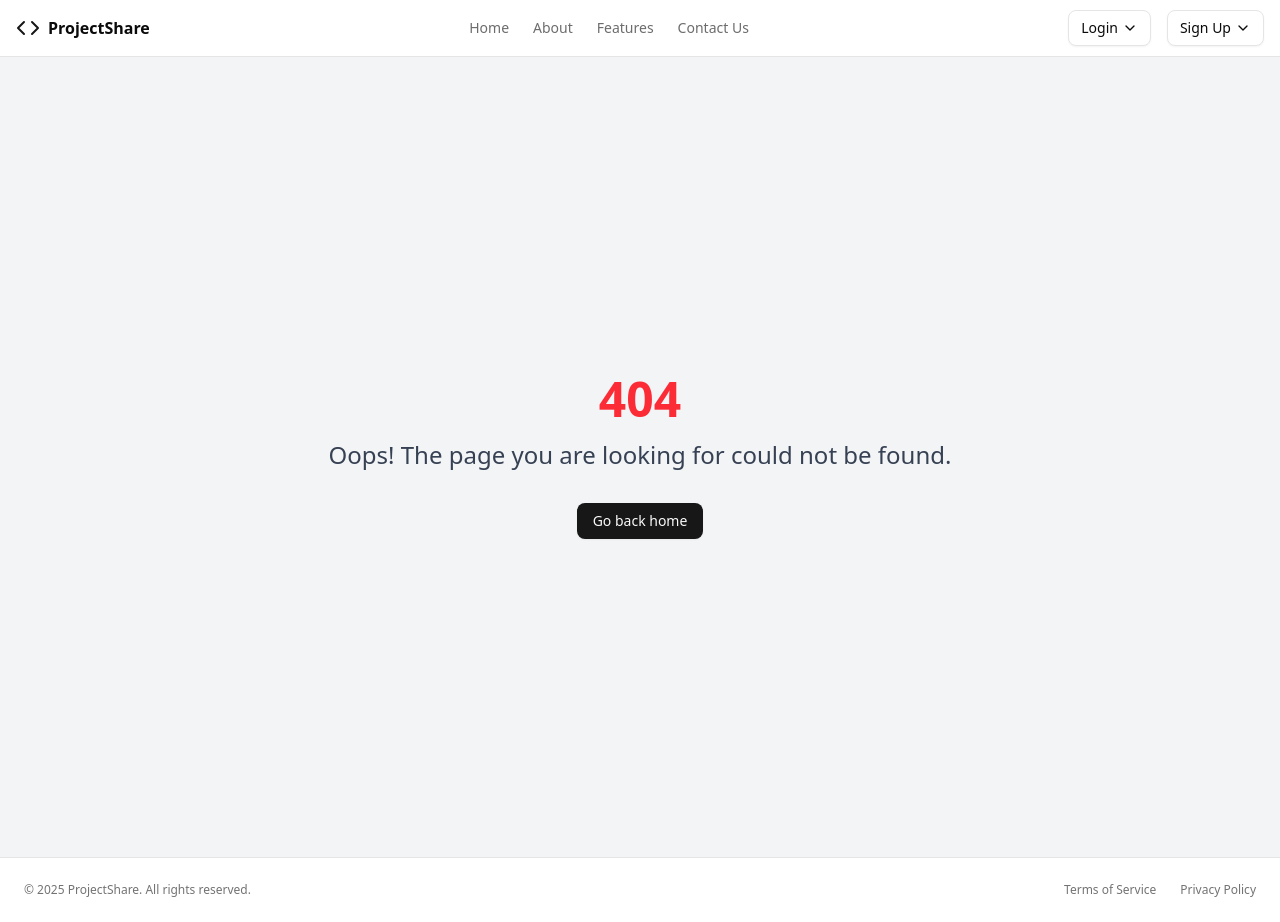
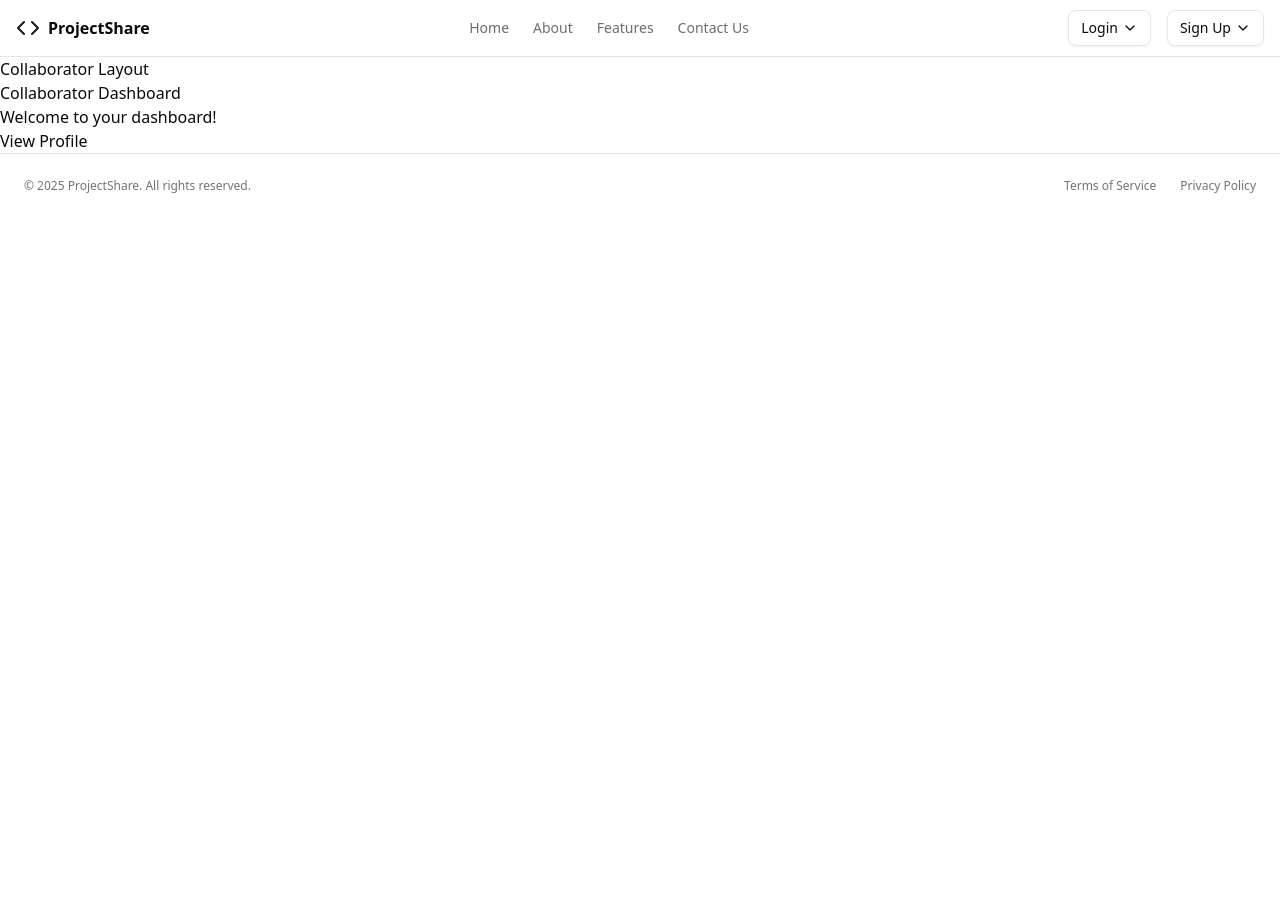
Before and after one commit to srishticampus/Project-Share, a React (Vite) app in the folder client/: page /collaborator/dashboard in a window 1280 px wide. After the commit the page ends 800 px from the top, so only its background shows below. Built offline with nearby package versions, Linux system fonts and the light colour scheme.

Commit message:
addedsome pages

```diff
--- a/client/src/App.jsx
+++ b/client/src/App.jsx
@@ -26,6 +26,14 @@ import ContentModeration from './components/pages/admin/ContentModeration';
 import Analytics from './components/pages/admin/Analytics';
 import CreatorDashboardPage from './components/pages/creator/CreatorDashboardPage';
 import CreatorLayout from './components/pages/creator/CreatorLayout';
+import CollaboratorDashboardPage from './components/pages/collaborator/CollaboratorDashboardPage';
+import MentorDashboardPage from './components/pages/mentor/MentorDashboardPage';
+import AdminProfile from './components/pages/admin/Profile';
+import CreatorProfile from './components/pages/creator/Profile';
+import CollaboratorProfile from './components/pages/collaborator/Profile';
+import MentorProfile from './components/pages/mentor/Profile';
+import CollaboratorLayout from './components/pages/collaborator/CollaboratorLayout';
+import MentorLayout from './components/pages/mentor/MentorLayout';
 
 function Projects() {
   return <div>Projects Page</div>;
@@ -91,6 +99,7 @@ function App() {
         <Route path="reset-password" element={<ResetPassword />} />
         <Route path="terms" element={<Terms />} />
         <Route path="privacy" element={<Privacy />} />
+
       <Route path="/creator" element={<CreatorLayout />}>
         <Route path="dashboard" element={<CreatorDashboardPage />} />
         <Route path="projects" element={<CreatorProjects />} />
@@ -98,6 +107,17 @@ function App() {
         <Route path="applications" element={<CreatorApplications />} />
         <Route path="chat" element={<CreatorChat />} />
         <Route path="mentors" element={<CreatorMentors />} />
+        <Route path="profile" element={<CreatorProfile />} />
+      </Route>
+
+      <Route path="/collaborator" element={<CollaboratorLayout />}>
+        <Route path="dashboard" element={<CollaboratorDashboardPage />} />
+        <Route path="profile" element={<CollaboratorProfile />} />
+      </Route>
+
+      <Route path="/mentor" element={<MentorLayout />}>
+        <Route path="dashboard" element={<MentorDashboardPage />} />
+        <Route path="profile" element={<MentorProfile />} />
       </Route>
       <Route path="*" element={<NotFound />} />
     </Route>
@@ -109,6 +129,7 @@ function App() {
         <Route path="users" element={<Users />} />
         <Route path="content-moderation" element={<ContentModeration />} />
         <Route path="analytics" element={<Analytics />} />
+        <Route path="profile" element={<AdminProfile />} />
       </Route>
 
 
--- a/client/src/components/pages/admin/AdminDashboard.jsx
+++ b/client/src/components/pages/admin/AdminDashboard.jsx
@@ -1,5 +1,6 @@
 import React from 'react';
 import { Card } from "@/components/ui/card"
+import { Link } from 'react-router';
 
 function AdminDashboard() {
   return (
@@ -44,6 +45,11 @@ function AdminDashboard() {
               </ul>
             </div>
           </Card>
+          <Card>
+            <div className="p-4">
+              <Link to="/admin/profile">View Profile</Link>
+            </div>
+          </Card>
         </div>
       </div>
     </main>
--- /dev/null
+++ b/client/src/components/pages/admin/Profile.jsx
@@ -0,0 +1,10 @@
+function AdminProfile() {
+  return (
+    <div>
+      <h1>Admin Profile</h1>
+      <p>This is the admin profile page.</p>
+    </div>
+  );
+}
+
+export default AdminProfile;
--- /dev/null
+++ b/client/src/components/pages/collaborator/CollaboratorDashboardPage.jsx
@@ -0,0 +1,14 @@
+import React from 'react';
+import { Link } from 'react-router';
+
+function CollaboratorDashboardPage() {
+  return (
+    <div>
+      <h1>Collaborator Dashboard</h1>
+      <p>Welcome to your dashboard!</p>
+      <Link to="/collaborator/profile">View Profile</Link>
+    </div>
+  );
+}
+
+export default CollaboratorDashboardPage;
--- /dev/null
+++ b/client/src/components/pages/collaborator/CollaboratorLayout.jsx
@@ -0,0 +1,13 @@
+import React from 'react';
+import { Outlet } from 'react-router';
+
+function CollaboratorLayout() {
+  return (
+    <div>
+      <h1>Collaborator Layout</h1>
+      <Outlet />
+    </div>
+  );
+}
+
+export default CollaboratorLayout;
--- /dev/null
+++ b/client/src/components/pages/collaborator/Profile.jsx
@@ -0,0 +1,10 @@
+function CollaboratorProfile() {
+  return (
+    <div>
+      <h1>Collaborator Profile</h1>
+      <p>This is the collaborator profile page.</p>
+    </div>
+  );
+}
+
+export default CollaboratorProfile;
--- a/client/src/components/pages/creator/CreatorDashboardPage.jsx
+++ b/client/src/components/pages/creator/CreatorDashboardPage.jsx
@@ -2,6 +2,7 @@ import React from 'react';
 import { Card, CardHeader, CardTitle, CardContent } from "@/components/ui/card"
 import { ChartContainer, ChartTooltip, ChartTooltipContent, ChartLegend, ChartLegendContent } from "@/components/ui/chart"
 import { LineChart, Line, XAxis, YAxis, CartesianGrid, BarChart, Bar, ResponsiveContainer } from 'recharts';
+import { Link } from 'react-router';
 
 const CreatorDashboardPage = () => {
   // Dummy data for the charts
@@ -71,6 +72,11 @@ const CreatorDashboardPage = () => {
             </ChartContainer>
           </CardContent>
         </Card>
+        <Card>
+            <div className="p-4">
+              <Link to="/creator/profile">View Profile</Link>
+            </div>
+          </Card>
       </div>
     </main>
   );
--- /dev/null
+++ b/client/src/components/pages/creator/Profile.jsx
@@ -0,0 +1,10 @@
+function CreatorProfile() {
+  return (
+    <div>
+      <h1>Project Creator Profile</h1>
+      <p>This is the project creator profile page.</p>
+    </div>
+  );
+}
+
+export default CreatorProfile;
--- /dev/null
+++ b/client/src/components/pages/mentor/MentorDashboardPage.jsx
@@ -0,0 +1,14 @@
+import React from 'react';
+import { Link } from 'react-router';
+
+function MentorDashboardPage() {
+  return (
+    <div>
+      <h1>Mentor Dashboard</h1>
+      <p>Welcome to your dashboard!</p>
+      <Link to="/mentor/profile">View Profile</Link>
+    </div>
+  );
+}
+
+export default MentorDashboardPage;
--- /dev/null
+++ b/client/src/components/pages/mentor/MentorLayout.jsx
@@ -0,0 +1,13 @@
+import React from 'react';
+import { Outlet } from 'react-router';
+
+function MentorLayout() {
+  return (
+    <div>
+      <h1>Mentor Layout</h1>
+      <Outlet />
+    </div>
+  );
+}
+
+export default MentorLayout;
--- /dev/null
+++ b/client/src/components/pages/mentor/Profile.jsx
@@ -0,0 +1,10 @@
+function MentorProfile() {
+  return (
+    <div>
+      <h1>Mentor Profile</h1>
+      <p>This is the mentor profile page.</p>
+    </div>
+  );
+}
+
+export default MentorProfile;
```
Also changed, not shown: 1 other file (tests, documents, lock files or other folders). Lines whose indentation alone changed are shown as unchanged.
